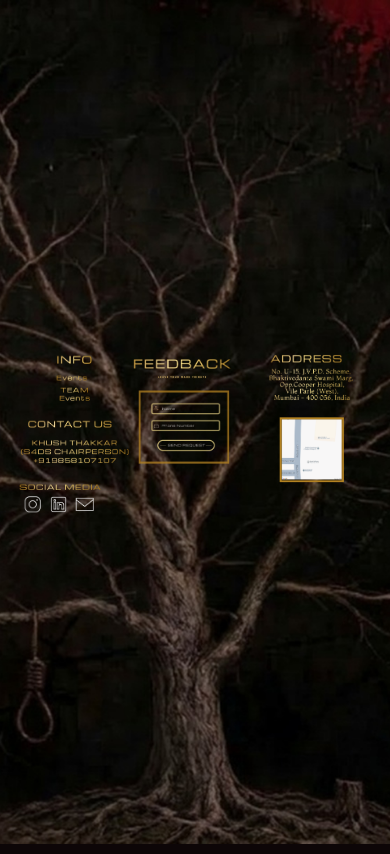
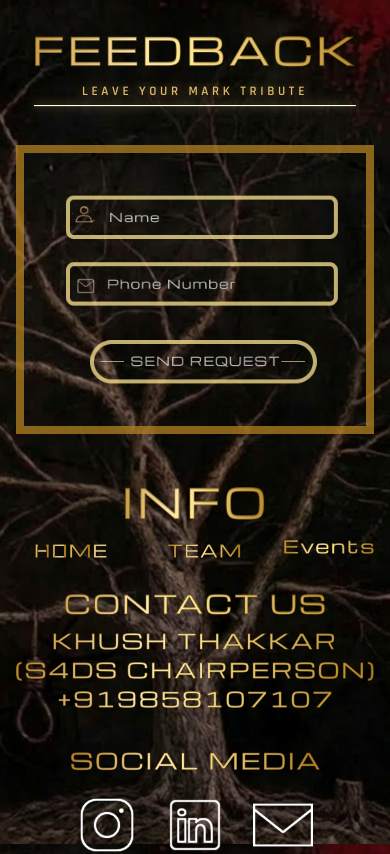
Before and after one commit to SuhaanShah/district13-feedback, a React (Vite) app: page / in a window 390 px wide. Shown: the top 854 px of the page. Built offline with nearby package versions, Linux system fonts and the light colour scheme.

Commit message:
Fix HOME text, widen tribute line, centralize social media, and add mobile responsive view

```diff
--- a/src/App.css
+++ b/src/App.css
@@ -59,9 +59,9 @@
 
 /* 2. Tribute Subtitle & Gold Line Component */
 .tribute-block {
-  left: 659px;
+  left: 580px;
   top: 308px;
-  width: 478px;
+  width: 760px;
   display: flex;
   flex-direction: column;
   align-items: center;
@@ -72,11 +72,11 @@
 .tribute-text-heading {
   color: #dfba6d;
   font-family: 'Rajdhani', sans-serif;
-  font-size: 15px;
+  font-size: 19px;
   font-weight: 600;
-  letter-spacing: 0.22em;
+  letter-spacing: 0.58em;
   text-transform: uppercase;
-  margin-bottom: 6px;
+  margin-bottom: 8px;
   text-align: center;
   text-shadow: 0 0 10px rgba(223, 186, 109, 0.5);
   white-space: nowrap;
@@ -84,11 +84,11 @@
 }
 
 .tribute-gold-line {
-  width: 322px;
+  width: 628px;
   height: 2px;
   display: block;
   object-fit: fill;
-  filter: drop-shadow(0 0 3px rgba(223, 186, 109, 0.8)) brightness(1.25);
+  filter: drop-shadow(0 0 4px rgba(223, 186, 109, 0.8)) brightness(1.25);
   image-rendering: -webkit-optimize-contrast;
   image-rendering: crisp-edges;
 }
@@ -221,12 +221,12 @@
 
 .nav-links-container {
   left: 266px;
-  top: 300px;
+  top: 290px;
   width: 203px;
   display: flex;
   flex-direction: column;
   align-items: center;
-  gap: 16px;
+  gap: 14px;
   z-index: 5;
 }
 
@@ -237,8 +237,8 @@
 }
 
 .home-link img {
-  width: 179px;
-  height: 40px;
+  width: 203px;
+  height: 39px;
 }
 
 .team-link img {
@@ -258,7 +258,7 @@
 
 /* 5. CONTACT US Column */
 .contact-us-title {
-  left: 139px;
+  left: 163px;
   top: 534px;
   width: 410px;
   height: 34px;
@@ -301,7 +301,7 @@
 
 /* 6. SOCIAL MEDIA Column */
 .social-media-title {
-  left: 96px;
+  left: 168px;
   top: 833px;
   width: 400px;
   height: 50px;
@@ -314,7 +314,7 @@
 }
 
 .social-icons-container {
-  left: 117px;
+  left: 196px;
   top: 900px;
   width: 344px;
   height: 90px;
@@ -417,3 +417,265 @@
   object-fit: cover;
   z-index: 2;
 }
+
+/* =========================================================
+   MOBILE RESPONSIVE VIEW (PHONES & PORTRAIT TABLETS)
+   ========================================================= */
+@media screen and (max-width: 900px), screen and (max-device-width: 900px) and (orientation: portrait) {
+  .canvas-wrapper {
+    position: relative !important;
+    width: 100% !important;
+    min-height: 100vh !important;
+    height: auto !important;
+    overflow-y: auto !important;
+    overflow-x: hidden !important;
+    display: flex !important;
+    flex-direction: column !important;
+    align-items: center !important;
+    justify-content: flex-start !important;
+    padding: 36px 16px 80px !important;
+    background-attachment: fixed !important;
+    background-size: cover !important;
+    background-position: center top !important;
+  }
+
+  .canvas-stage {
+    position: relative !important;
+    left: auto !important;
+    top: auto !important;
+    width: 100% !important;
+    max-width: 440px !important;
+    height: auto !important;
+    transform: none !important;
+    display: flex !important;
+    flex-direction: column !important;
+    align-items: center !important;
+    gap: 24px !important;
+    background: transparent !important;
+  }
+
+  .stage-elem {
+    position: relative !important;
+    left: auto !important;
+    top: auto !important;
+    right: auto !important;
+    bottom: auto !important;
+    transform: none !important;
+  }
+
+  /* 1. Feedback Header */
+  .feedback-header {
+    width: 100% !important;
+    max-width: 320px !important;
+    height: auto !important;
+    display: flex !important;
+    justify-content: center !important;
+  }
+
+  .feedback-header img {
+    width: 100% !important;
+    height: auto !important;
+    max-height: 48px !important;
+  }
+
+  /* 2. Tribute Subtitle & Gold Divider */
+  .tribute-block {
+    width: 100% !important;
+    max-width: 380px !important;
+    margin-top: -8px !important;
+  }
+
+  .tribute-text-heading {
+    font-size: 13px !important;
+    letter-spacing: 0.28em !important;
+    margin-bottom: 6px !important;
+  }
+
+  .tribute-gold-line {
+    width: 90% !important;
+    max-width: 340px !important;
+  }
+
+  /* 3. Feedback Card Box */
+  .feedback-card {
+    width: 100% !important;
+    max-width: 380px !important;
+    height: 308px !important;
+    margin: 4px 0 12px !important;
+  }
+
+  .card-base-img,
+  .card-interactive-overlay {
+    width: 100% !important;
+    height: 100% !important;
+  }
+
+  .feedback-input {
+    left: 25.6% !important;
+    width: 61.8% !important;
+    height: 12.2% !important;
+    font-size: 16px !important;
+  }
+
+  .name-input-field {
+    top: 18.8% !important;
+  }
+
+  .phone-input-field {
+    top: 42.2% !important;
+  }
+
+  .feedback-submit-btn {
+    left: 20.7% !important;
+    top: 67.5% !important;
+    width: 63.4% !important;
+    height: 15% !important;
+  }
+
+  /* 4. INFO & Nav Links */
+  .info-title {
+    width: 100% !important;
+    height: auto !important;
+    display: flex !important;
+    justify-content: center !important;
+    margin-top: 8px !important;
+  }
+
+  .info-title img {
+    width: 140px !important;
+    height: auto !important;
+  }
+
+  .nav-links-container {
+    width: 100% !important;
+    flex-direction: row !important;
+    flex-wrap: wrap !important;
+    justify-content: center !important;
+    gap: 16px 24px !important;
+    margin-top: -8px !important;
+  }
+
+  .home-link img,
+  .team-link img {
+    width: 110px !important;
+    height: auto !important;
+  }
+
+  .events-link img {
+    width: 90px !important;
+    height: auto !important;
+  }
+
+  /* 5. CONTACT US */
+  .contact-us-title {
+    width: 100% !important;
+    height: auto !important;
+    display: flex !important;
+    justify-content: center !important;
+    margin-top: 12px !important;
+  }
+
+  .contact-us-title img {
+    width: 260px !important;
+    height: auto !important;
+  }
+
+  .contact-person-block {
+    width: 100% !important;
+    max-width: 380px !important;
+    height: auto !important;
+    display: flex !important;
+    justify-content: center !important;
+    margin-top: -6px !important;
+  }
+
+  .contact-person-block img {
+    width: 100% !important;
+    height: auto !important;
+  }
+
+  .phone-click-area {
+    left: 10% !important;
+    width: 80% !important;
+    height: 44px !important;
+  }
+
+  /* 6. SOCIAL MEDIA */
+  .social-media-title {
+    width: 100% !important;
+    height: auto !important;
+    display: flex !important;
+    justify-content: center !important;
+    margin-top: 12px !important;
+  }
+
+  .social-media-title img {
+    width: 250px !important;
+    height: auto !important;
+  }
+
+  .social-icons-container {
+    width: 100% !important;
+    max-width: 260px !important;
+    height: auto !important;
+    justify-content: center !important;
+    gap: 28px !important;
+    margin-top: -4px !important;
+  }
+
+  .social-btn img {
+    width: 60px !important;
+    height: 60px !important;
+  }
+
+  /* 7. ADDRESS & MAP */
+  .address-title {
+    width: 100% !important;
+    height: auto !important;
+    display: flex !important;
+    justify-content: center !important;
+    margin-top: 12px !important;
+  }
+
+  .address-title img {
+    width: 220px !important;
+    height: auto !important;
+  }
+
+  .address-block {
+    width: 100% !important;
+    max-width: 360px !important;
+    height: auto !important;
+    display: flex !important;
+    justify-content: center !important;
+    margin-top: -6px !important;
+  }
+
+  .address-click-link {
+    width: 100% !important;
+    height: auto !important;
+  }
+
+  .address-click-link img {
+    width: 100% !important;
+    height: auto !important;
+  }
+
+  .map-container {
+    width: 260px !important;
+    height: 260px !important;
+    margin-top: 4px !important;
+  }
+
+  .map-frame-layer {
+    width: 260px !important;
+    height: 260px !important;
+  }
+
+  .map-image-layer {
+    width: 244px !important;
+    height: 244px !important;
+    left: 8px !important;
+    top: 8px !important;
+  }
+}
--- a/src/App.jsx
+++ b/src/App.jsx
@@ -28,6 +28,10 @@ function App() {
 
   useEffect(() => {
     const updateScale = () => {
+      if (window.innerWidth <= 900) {
+        document.documentElement.style.setProperty('--stage-scale', '1');
+        return;
+      }
       const scaleX = window.innerWidth / 1920;
       const scaleY = window.innerHeight / 1080;
       const s = Math.min(scaleX, scaleY);
--- a/src/index.css
+++ b/src/index.css
@@ -14,3 +14,12 @@ html, body, #root {
   font-family: 'Rajdhani', sans-serif;
   user-select: none;
 }
+
+@media screen and (max-width: 900px) {
+  html, body, #root {
+    overflow-y: auto !important;
+    overflow-x: hidden !important;
+    height: auto !important;
+    min-height: 100% !important;
+  }
+}
```
Also changed, not shown: src/assets/home_link.png.
